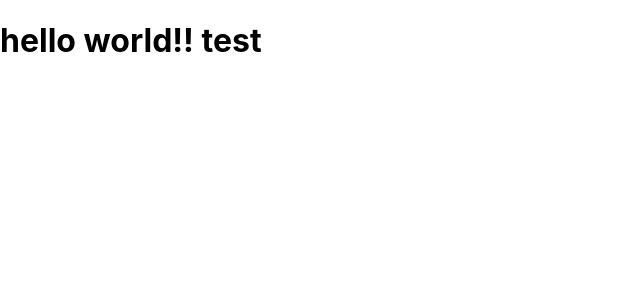
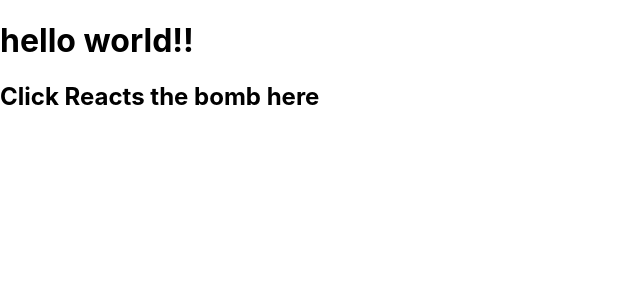
Before and after one commit to alimgee/react_contact_list, a React (Create React App) app: page / in a window 1280 px wide. Shown: the top 300 px of the page, without its empty margins (0-640 px from the left). Built offline with nearby package versions, Linux system fonts and the light colour scheme.

Commit message:
simple function call demo

```diff
--- a/src/App.js
+++ b/src/App.js
@@ -1,11 +1,16 @@
 import React from 'react';
 
 const App = () =>{
+  const message ="Reacts the bomb"
+
+  const handleClick = () =>{
+    alert('You clicked the message')
+  }
   return (
     <div>
-      <h1>hello world!! test
-
+      <h1>hello world!!
       </h1>
+  <h2 onClick={handleClick}>Click {message} here</h2>
     </div>
   )
 }
```
